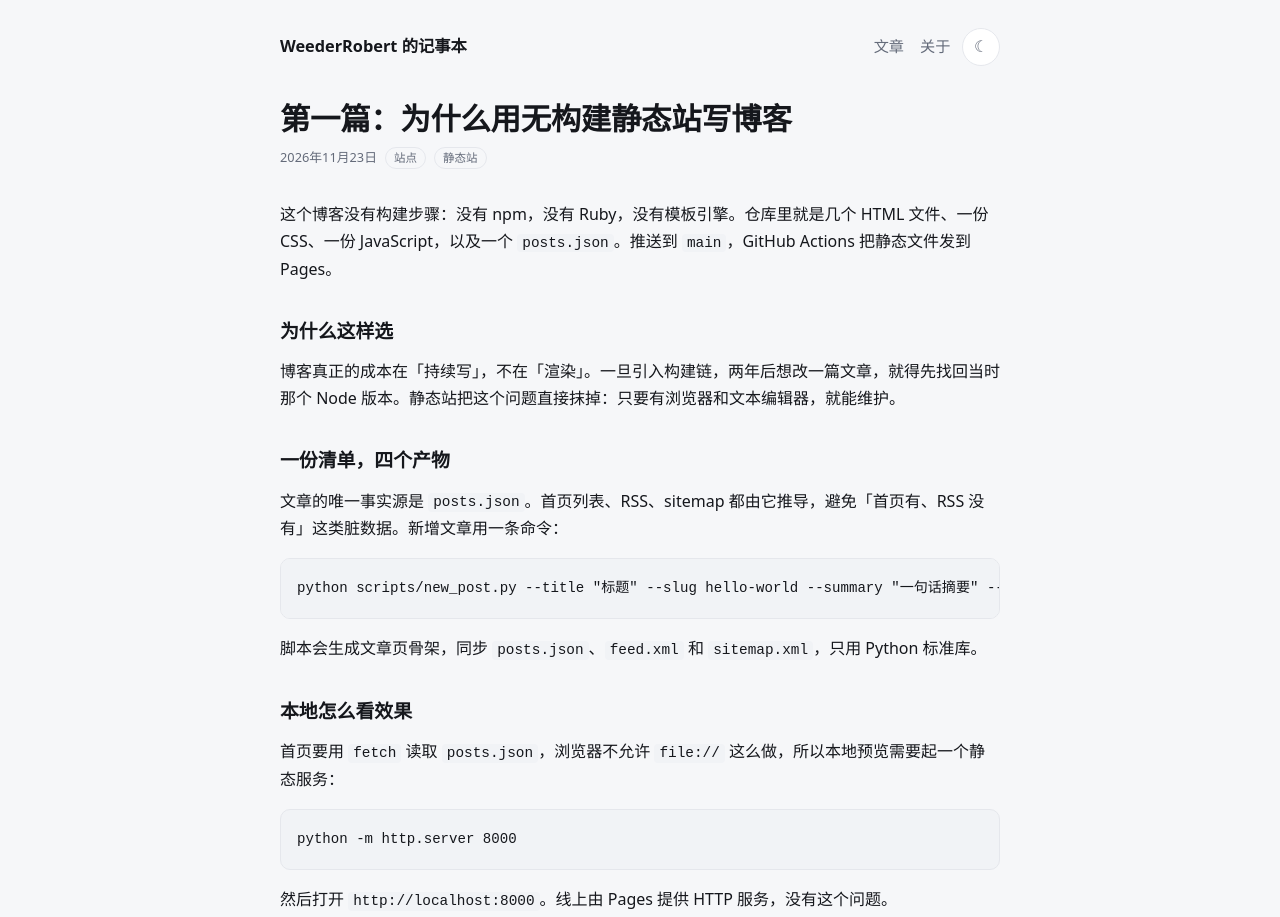
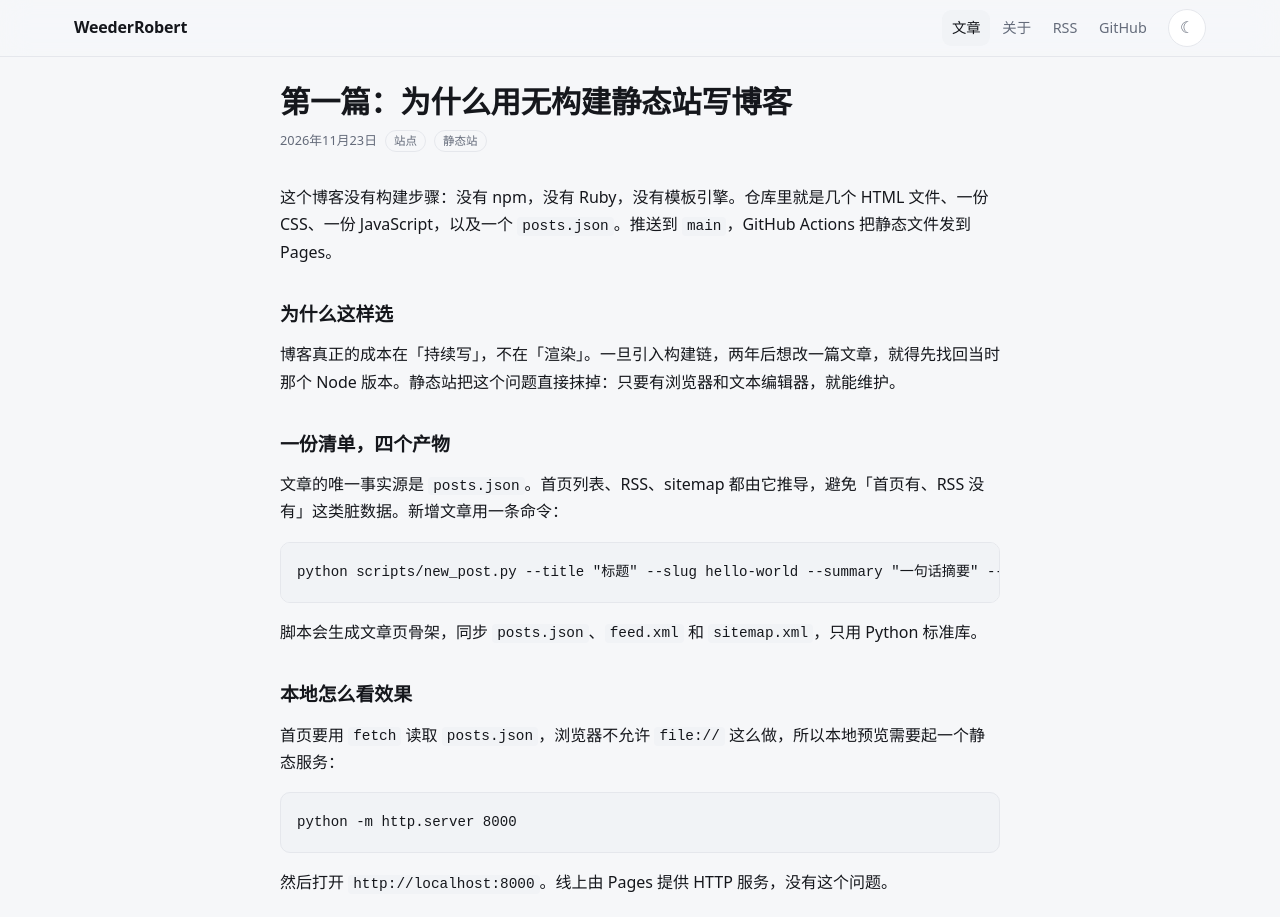
Before and after one commit to WeederRobert/WeederRobert.github.io, a plain HTML site: page posts/hello-world.html in a window 1280 px wide. Shown: the top 917 px of the page. Drawn offline with Linux system fonts and the light colour scheme.

Commit message:
feat(ui): 顶部固定导航栏 REQ-003
- 四个页面统一 .topbar：站点名 + 文章/关于/RSS/GitHub + 主题按钮
- position: sticky + 半透明与 backdrop-filter，滚动时始终可见
- 用 --topbar-h 统一高度，侧栏 sticky 偏移随之调整
- 移除旧 .site-header 与首页重复入口，避免双份 data-theme-toggle

Co-authored-by: Copilot <223556219+Copilot@users.noreply.github.com>

```diff
--- a/assets/style.css
+++ b/assets/style.css
@@ -11,6 +11,8 @@
   --radius: 16px;
   --shadow: 0 1px 2px rgba(16, 24, 40, 0.04), 0 8px 24px rgba(16, 24, 40, 0.05);
   --ease: 0.35s ease;
+  --topbar-h: 56px;
+  --topbar-bg: rgba(246, 247, 249, 0.82);
 }
 
 [data-theme="dark"] {
@@ -24,6 +26,7 @@
   --code-bg: #171a20;
   --hl: rgba(154, 120, 255, 0.2);
   --shadow: 0 1px 2px rgba(0, 0, 0, 0.3);
+  --topbar-bg: rgba(11, 12, 15, 0.78);
 }
 
 * {
@@ -105,7 +108,7 @@ button:focus-visible {
   display: grid;
   gap: 1rem;
   position: sticky;
-  top: 2rem;
+  top: calc(var(--topbar-h) + 1rem);
 }
 
 .main-col {
@@ -491,41 +494,60 @@ button:focus-visible {
 
 /* ---------- 文章页 / 关于 / 404 ---------- */
 
-.site-header {
-  max-width: 760px;
+/* ---------- 顶部固定导航 ---------- */
+
+.topbar {
+  position: sticky;
+  top: 0;
+  z-index: 50;
+  background: var(--topbar-bg);
+  -webkit-backdrop-filter: saturate(180%) blur(14px);
+  backdrop-filter: saturate(180%) blur(14px);
+  border-bottom: 1px solid var(--border);
+  transition: background-color var(--ease), border-color var(--ease);
+}
+
+.topbar-inner {
+  max-width: 1180px;
   margin: 0 auto;
-  padding: 1.75rem 1.25rem 0.5rem;
+  height: var(--topbar-h);
+  padding: 0 1.5rem;
   display: flex;
   align-items: center;
   gap: 0.75rem;
-  flex-wrap: wrap;
 }
 
 .brand {
   font-weight: 700;
-  font-size: 1.02rem;
+  font-size: 1rem;
   color: var(--fg);
+  letter-spacing: -0.01em;
+  white-space: nowrap;
 }
 
 .brand:hover {
   text-decoration: none;
 }
 
-.site-nav {
+.nav {
   margin-left: auto;
   display: flex;
   align-items: center;
-  gap: 1rem;
-  font-size: 0.95rem;
+  gap: 0.15rem;
+  font-size: 0.9rem;
 }
 
-.site-nav a {
+.nav a {
   color: var(--muted);
+  padding: 0.35rem 0.6rem;
+  border-radius: 9px;
+  transition: color 0.2s ease, background-color var(--ease);
 }
 
-.site-nav a:hover,
-.site-nav a[aria-current="page"] {
+.nav a:hover,
+.nav a[aria-current="page"] {
   color: var(--fg);
+  background: var(--chip);
   text-decoration: none;
 }
 
@@ -645,8 +667,18 @@ main:not(.main-col) {
     grid-template-columns: 1fr;
   }
 
-  .site-header {
-    padding-top: 1.25rem;
+  .topbar-inner {
+    padding: 0 1rem;
+    gap: 0.5rem;
+  }
+
+  .nav {
+    gap: 0;
+    font-size: 0.84rem;
+  }
+
+  .nav a {
+    padding: 0.3rem 0.45rem;
   }
 }
 
--- a/posts/hello-world.html
+++ b/posts/hello-world.html
@@ -19,13 +19,17 @@
 </head>
 <body>
 <a class="skip-link" href="#main">跳到正文</a>
-<header class="site-header">
-  <a class="brand" href="../index.html">WeederRobert 的记事本</a>
-  <nav class="site-nav" aria-label="主导航">
-    <a href="../index.html">文章</a>
-    <a href="../about.html">关于</a>
-  </nav>
-  <button class="theme-toggle" type="button" data-theme-toggle aria-label="切换深浅色">☾</button>
+<header class="topbar">
+  <div class="topbar-inner">
+    <a class="brand" href="../index.html">WeederRobert</a>
+    <nav class="nav" aria-label="主导航">
+      <a href="../index.html" aria-current="page">文章</a>
+      <a href="../about.html">关于</a>
+      <a href="../feed.xml">RSS</a>
+      <a href="https://github.com/WeederRobert" rel="me noopener">GitHub</a>
+    </nav>
+    <button class="theme-toggle" type="button" data-theme-toggle aria-label="切换深浅色">☾</button>
+  </div>
 </header>
 <main id="main">
   <article class="post">
```
Also changed, not shown: 404.html (+11 -7 lines), about.html (+11 -7 lines), index.html (+12 -2 lines).
